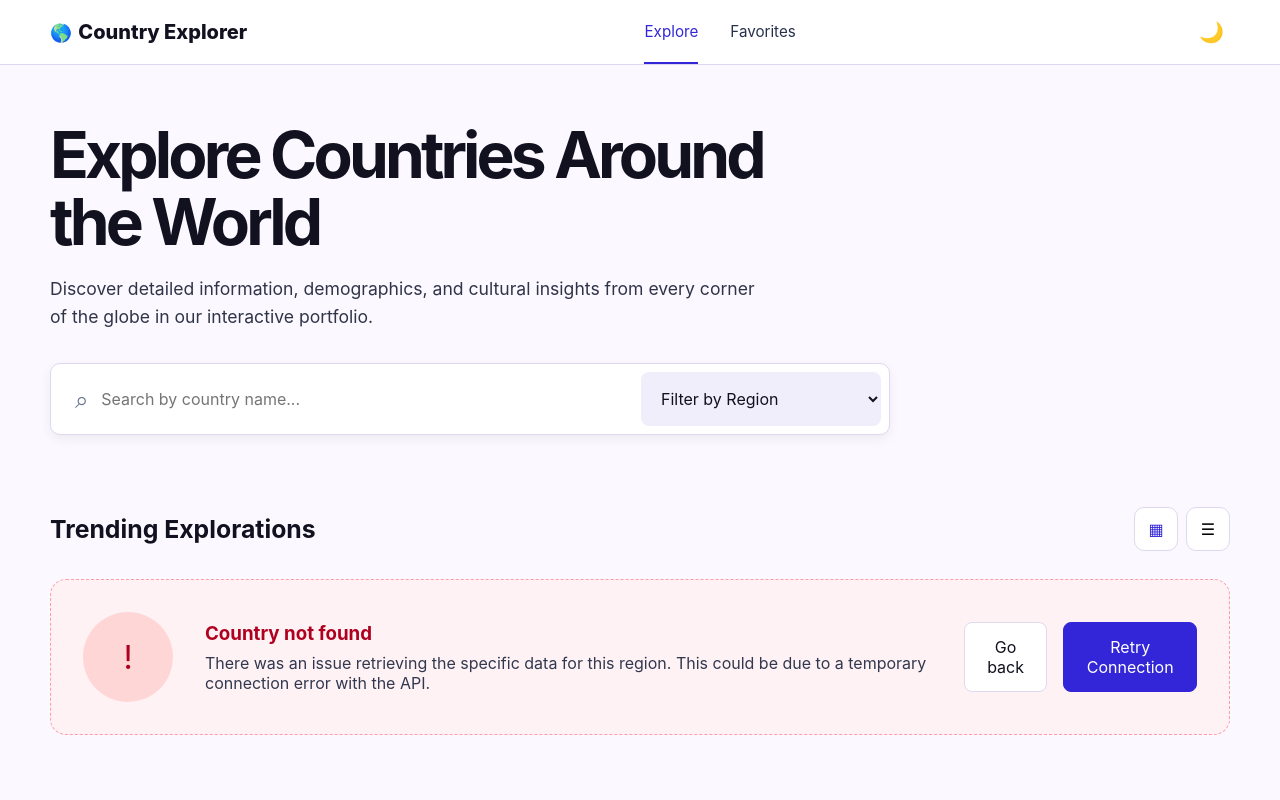
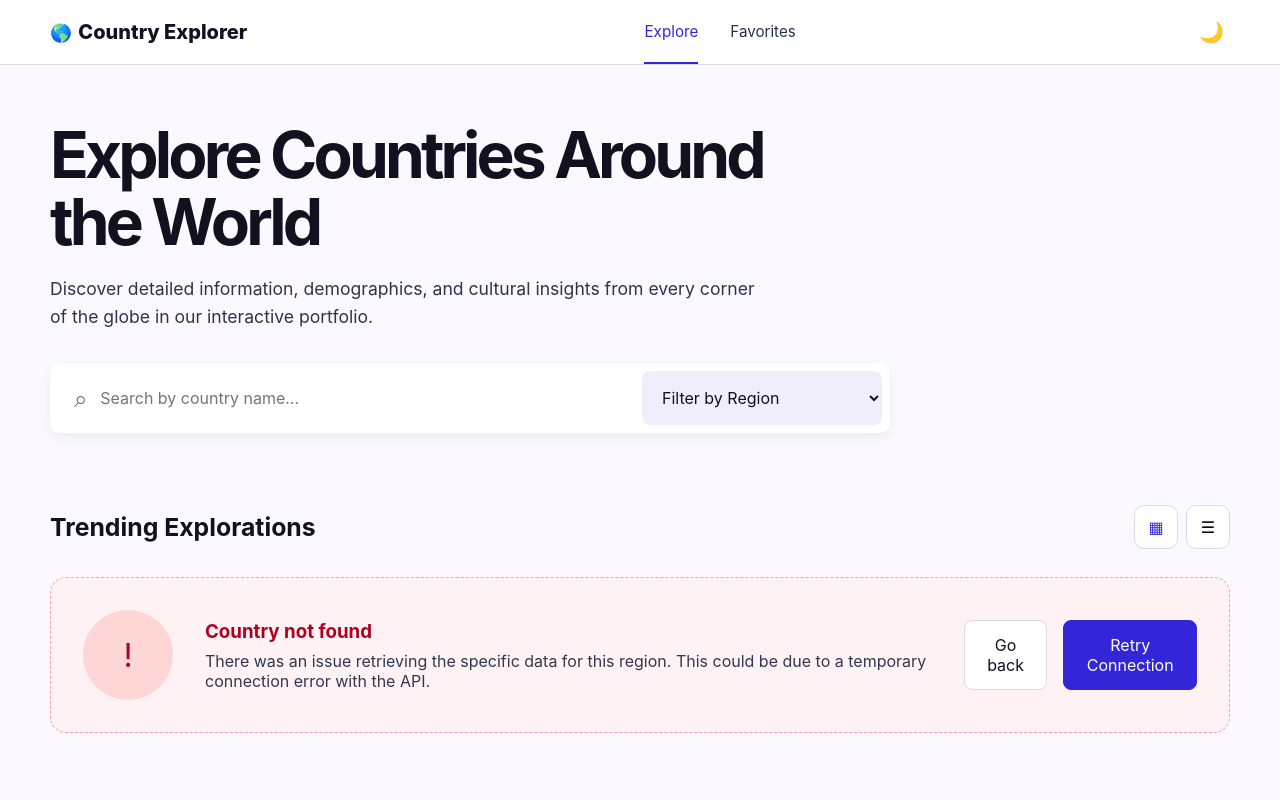
Before and after one commit to josealarconchacon/country-explorer, a plain HTML site: page index.html in a window 1280 px wide. Shown: the top 800 px of the page. Drawn offline with Linux system fonts and the light colour scheme; no server answers.

Commit message:
update search border

```diff
--- a/css/components.css
+++ b/css/components.css
@@ -1,7 +1,6 @@
 .search-panel {
   margin-top: 2rem;
   background: var(--color-surface);
-  border: 1px solid var(--color-border);
   border-radius: var(--radius-sm);
   display: grid;
   grid-template-columns: 1fr 240px;
```
